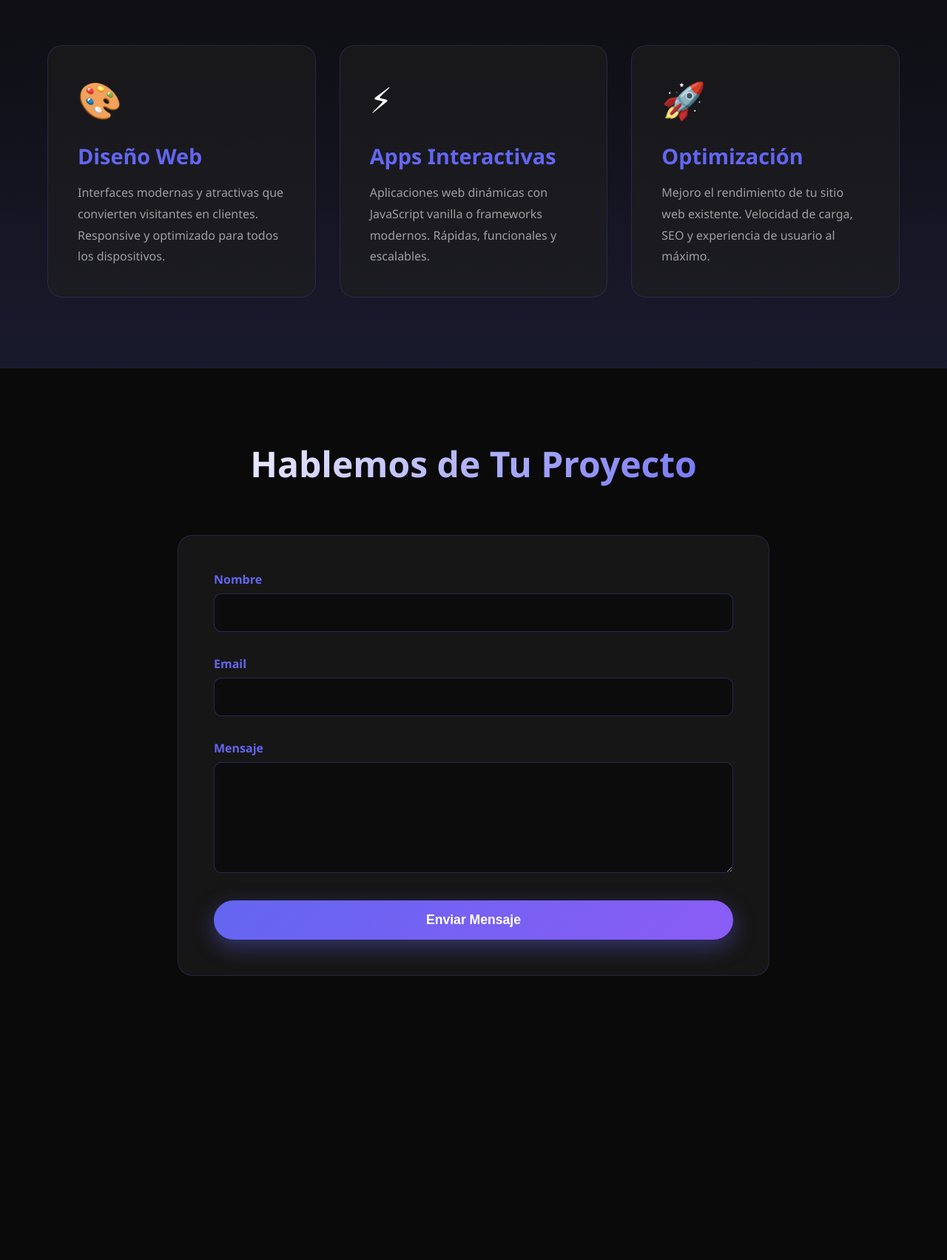
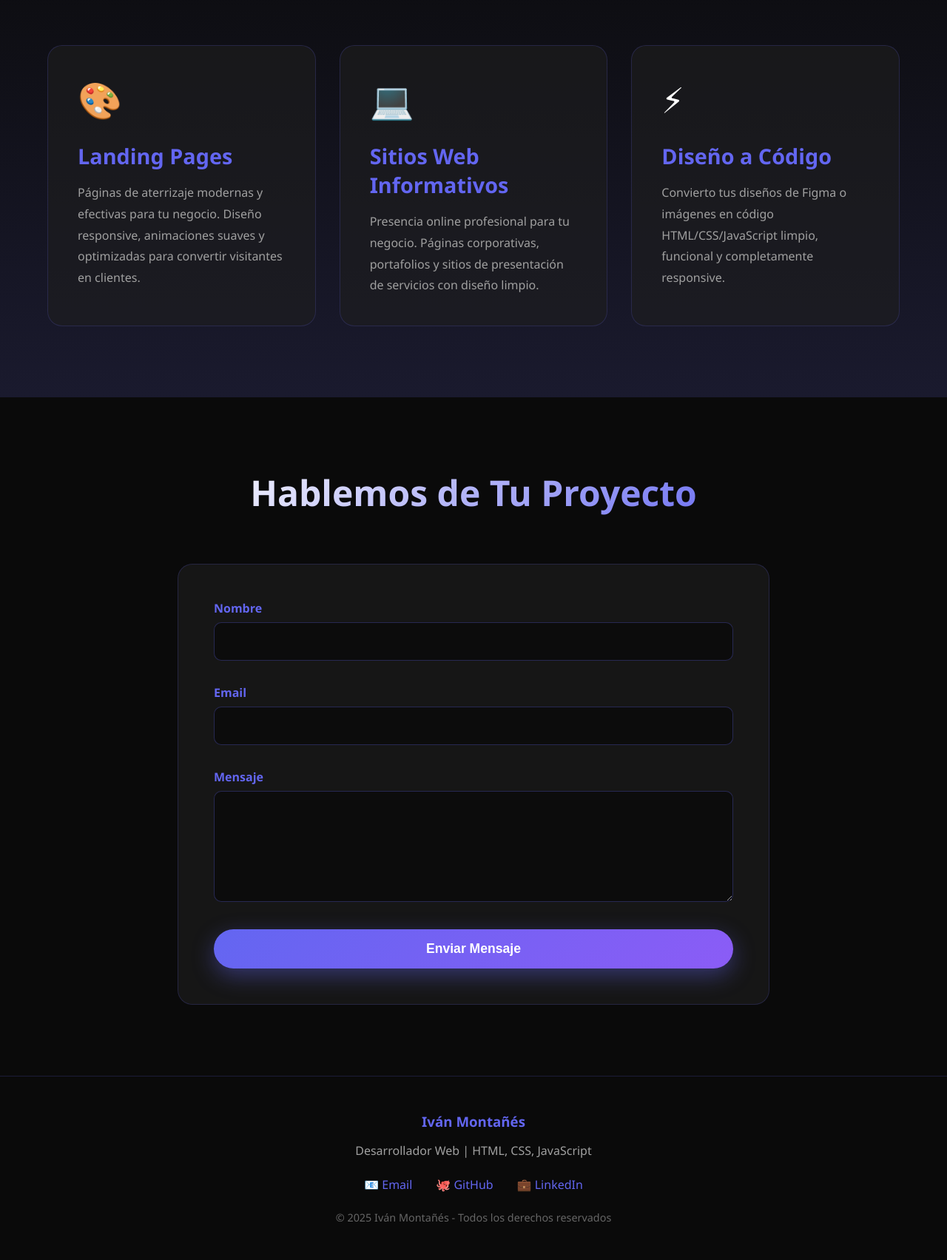
Before and after one commit to ivanMontanesR/FreeLance, a plain HTML site: page index.html in a window 1280 px wide. Shown: the part 964-2667 px from the top of the page at 74% size. Before the commit the page ends 2379 px from the top, so only its background shows below. Drawn offline with Linux system fonts and the light colour scheme.

Commit message:
Update index.html

```diff
--- a/index.html
+++ b/index.html
@@ -3,7 +3,7 @@
   <head>
     <meta charset="UTF-8" />
     <meta name="viewport" content="width=device-width, initial-scale=1.0" />
-    <title>Ivan Montañes</title>
+    <title>DevStudio - Desarrollo Web Profesional</title>
     <style>
       * {
         margin: 0;
@@ -428,7 +428,7 @@
     <!-- Header -->
     <header>
       <nav>
-        <div class="logo">Ivan Montañes</div>
+        <div class="logo">Iván Montañés</div>
         <ul class="nav-links">
           <li><a href="#inicio">Inicio</a></li>
           <li><a href="#servicios">Servicios</a></li>
@@ -441,9 +441,11 @@
     <section class="hero" id="inicio">
       <div class="hero-content">
         <div class="hero-text">
-          <h1>Portfolio</h1>
+          <h1>Iván Montañés</h1>
           <p>
-            Creo experiencias digitales modernas y desarrollo soluciones web
+            Desarrollador Web especializado en crear landing pages modernas y
+            sitios web profesionales. Transformo ideas en experiencias digitales
+            atractivas y funcionales.
           </p>
           <div class="cta-buttons">
             <a href="#contacto" class="btn btn-primary">Iniciar Proyecto</a>
@@ -486,26 +488,27 @@
       <div class="services-grid">
         <div class="service-card">
           <div class="service-icon">🎨</div>
-          <h3>Diseño Web</h3>
+          <h3>Landing Pages</h3>
           <p>
-            Interfaces modernas y atractivas que convierten visitantes en
-            clientes. Responsive y optimizado para todos los dispositivos.
+            Páginas de aterrizaje modernas y efectivas para tu negocio. Diseño
+            responsive, animaciones suaves y optimizadas para convertir
+            visitantes en clientes.
+          </p>
+        </div>
+        <div class="service-card">
+          <div class="service-icon">💻</div>
+          <h3>Sitios Web Informativos</h3>
+          <p>
+            Presencia online profesional para tu negocio. Páginas corporativas,
+            portafolios y sitios de presentación de servicios con diseño limpio.
           </p>
         </div>
         <div class="service-card">
           <div class="service-icon">⚡</div>
-          <h3>Apps Interactivas</h3>
+          <h3>Diseño a Código</h3>
           <p>
-            Aplicaciones web dinámicas con JavaScript vanilla o frameworks
-            modernos. Rápidas, funcionales y escalables.
-          </p>
-        </div>
-        <div class="service-card">
-          <div class="service-icon">🚀</div>
-          <h3>Optimización</h3>
-          <p>
-            Mejoro el rendimiento de tu sitio web existente. Velocidad de carga,
-            SEO y experiencia de usuario al máximo.
+            Convierto tus diseños de Figma o imágenes en código
+            HTML/CSS/JavaScript limpio, funcional y completamente responsive.
           </p>
         </div>
       </div>
@@ -534,6 +537,64 @@
         </form>
       </div>
     </section>
+
+    <footer
+      style="
+        padding: 3rem 5%;
+        background: #0a0a0a;
+        border-top: 1px solid rgba(99, 102, 241, 0.2);
+        text-align: center;
+      "
+    >
+      <div style="max-width: 800px; margin: 0 auto">
+        <h3 style="margin-bottom: 1rem; color: #6366f1">Iván Montañés</h3>
+        <p style="color: #a0a0a0; margin-bottom: 1.5rem">
+          Desarrollador Web | HTML, CSS, JavaScript
+        </p>
+        <div
+          style="
+            display: flex;
+            gap: 2rem;
+            justify-content: center;
+            margin-bottom: 1.5rem;
+            flex-wrap: wrap;
+          "
+        >
+          <a
+            href="mailto:tuemil@ejemplo.com"
+            style="
+              color: #6366f1;
+              text-decoration: none;
+              transition: color 0.3s;
+            "
+            >📧 Email</a
+          >
+          <a
+            href="https://github.com/tuusuario"
+            target="_blank"
+            style="
+              color: #6366f1;
+              text-decoration: none;
+              transition: color 0.3s;
+            "
+            >🐙 GitHub</a
+          >
+          <a
+            href="https://linkedin.com/in/tuusuario"
+            target="_blank"
+            style="
+              color: #6366f1;
+              text-decoration: none;
+              transition: color 0.3s;
+            "
+            >💼 LinkedIn</a
+          >
+        </div>
+        <p style="color: #666; font-size: 0.9rem">
+          © 2025 Iván Montañés - Todos los derechos reservados
+        </p>
+      </div>
+    </footer>
 
     <script>
       // Crear partículas animadas
```
